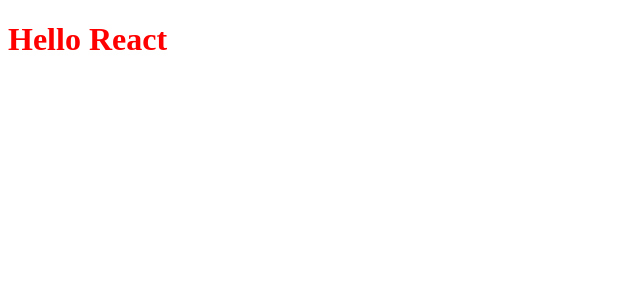
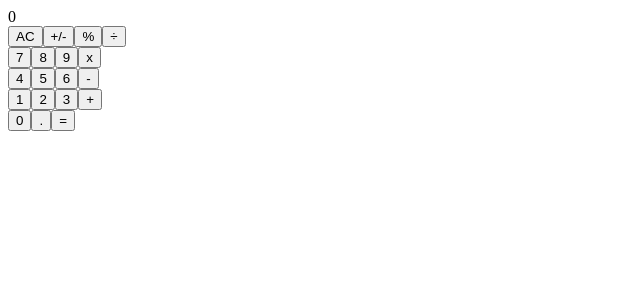
Before and after one commit to rida-elbahtouri/CalculatorReact, a React (Create React App) app: page / in a window 1280 px wide. Shown: the top 300 px of the page, without its empty margins (0-640 px from the left). Built offline with nearby package versions, Linux system fonts and the light colour scheme.

Commit message:
create components for buttons and display

```diff
--- a/src/App.js
+++ /dev/null
@@ -1,10 +0,0 @@
-import React from "react";
-import "./App.css";
-const App = () => {
-  return (
-    <div>
-      <h1>Hello React</h1>
-    </div>
-  );
-};
-export default App;
--- /dev/null
+++ b/src/Components/App.js
@@ -0,0 +1,14 @@
+import React from "react";
+import Display from "./Display";
+import ButtonPanel from "./ButtonPanel";
+
+import "../App.css";
+const App = () => {
+  return (
+    <div id="rootApp">
+      <Display />
+      <ButtonPanel />
+    </div>
+  );
+};
+export default App;
--- /dev/null
+++ b/src/Components/Button.js
@@ -0,0 +1,16 @@
+import React from "react";
+import PropTypes from "prop-types";
+const Display = (props) => {
+  const { name } = props;
+  return (
+    <button type="button" name={name} id={name} className="button">
+      {name}
+    </button>
+  );
+};
+
+Display.propTypes = {
+  name: PropTypes.string,
+};
+
+export default Display;
--- /dev/null
+++ b/src/Components/ButtonPanel.js
@@ -0,0 +1,39 @@
+import React from "react";
+import Button from "./Button";
+
+const ButtonPanel = () => {
+  return (
+    <div className="calucator-interface">
+      <div className="row">
+        <Button name="AC" />
+        <Button name="+/-" />
+        <Button name="%" />
+        <Button name="÷" />
+      </div>
+      <div className="row">
+        <Button name="7" />
+        <Button name="8" />
+        <Button name="9" />
+        <Button name="x" />
+      </div>
+      <div className="row">
+        <Button name="4" />
+        <Button name="5" />
+        <Button name="6" />
+        <Button name="-" />
+      </div>
+      <div className="row">
+        <Button name="1" />
+        <Button name="2" />
+        <Button name="3" />
+        <Button name="+" />
+      </div>
+      <div className="row">
+        <Button name="0" />
+        <Button name="." />
+        <Button name="=" />
+      </div>
+    </div>
+  );
+};
+export default ButtonPanel;
--- /dev/null
+++ b/src/Components/Display.js
@@ -0,0 +1,15 @@
+import React from "react";
+import PropTypes from "prop-types";
+const Display = (props) => {
+  const { result } = props;
+  return <div>{result}</div>;
+};
+
+Display.propTypes = {
+  result: PropTypes.string,
+};
+
+Display.defaultProps = {
+  result: "0",
+};
+export default Display;
--- a/src/index.js
+++ b/src/index.js
@@ -1,5 +1,5 @@
 import React from "react";
 import ReactDOM from "react-dom";
-import App from "./App";
+import App from "./Components/App";
 
 ReactDOM.render(<App />, document.getElementById("root"));
```
